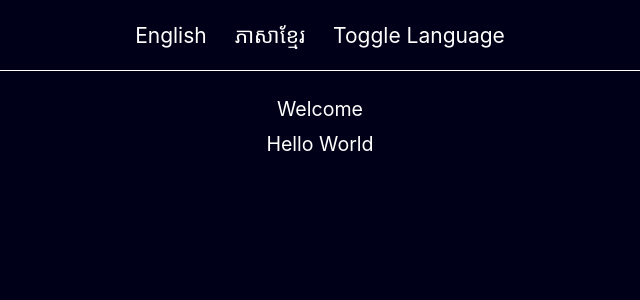
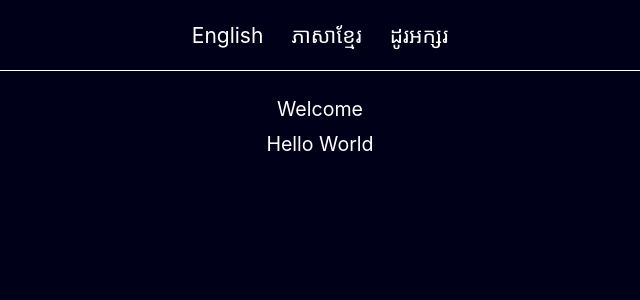
Before and after one commit to samithseu/hosting-on-netlify, a Vue app: page / in a window 1280 px wide. Shown: the top 300 px of the page, without its empty margins (320-960 px from the left). Built offline with nearby package versions, Linux system fonts and the light colour scheme.

Commit message:
adding netlify.toml

```diff
--- a/netlify.yaml
+++ /dev/null
@@ -1,2 +0,0 @@
-Build command: npm run build
-Publish directory: dist/
--- a/src/App.vue
+++ b/src/App.vue
@@ -20,7 +20,7 @@ export default {
   <nav>
     <button @click="changeLocale('en')">English</button>
     <button @click="changeLocale('km')">ភាសាខ្មែរ</button>
-    <button @click="toggleLocale">Toggle Language</button>
+    <button @click="toggleLocale">ដូរអក្សរ</button>
   </nav>
   <p>{{ $t("welcome") }}</p>
   <p>{{ $t("message") }}</p>
```
